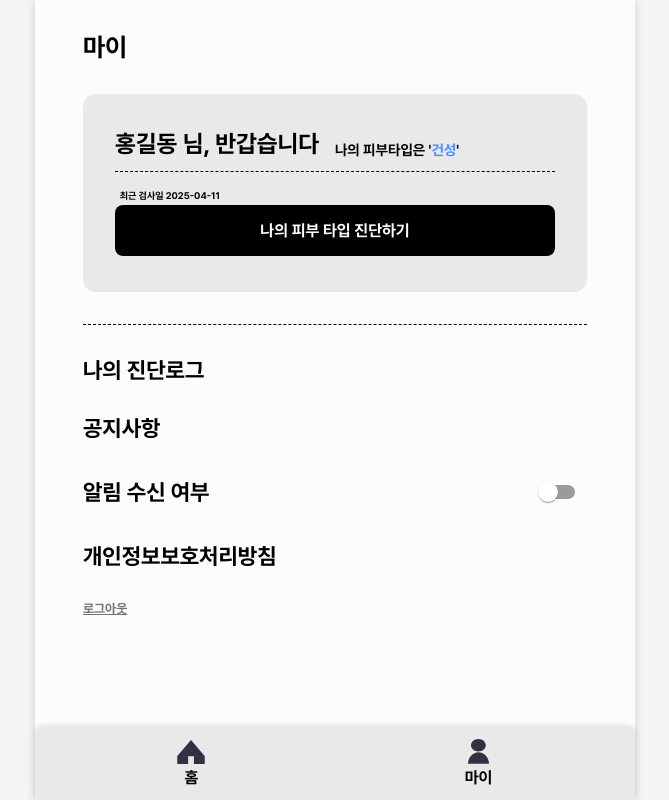
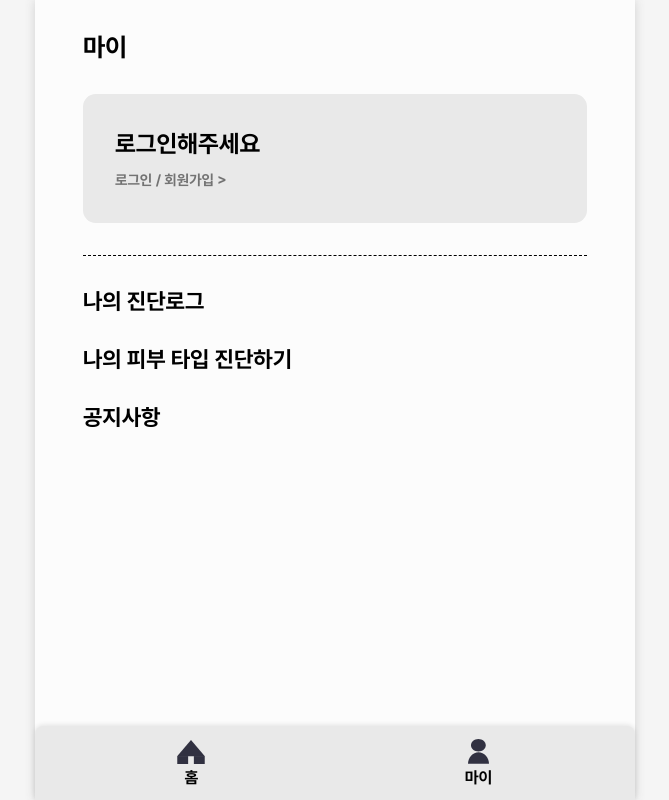
Before and after one commit to AcneLog/AcneLog_web, a React (Vite) app: page /my in a window 1280 px wide. Shown: the whole page, without its empty margins (305-974 px from the left). Built offline with nearby package versions, Linux system fonts and the light colour scheme.

Commit message:
[#14] refactor: 홈 화면 스타일링 수정 및 파일 위치 수정

```diff
--- a/src/pages/My/My.tsx
+++ b/src/pages/My/My.tsx
@@ -3,7 +3,7 @@ import useCustomNavigate from '../../hooks/useNavigate';
 import Switch from '@mui/material/Switch';
 
 function My() {
-  const isLoggedIn = true; // [TODO] 사용자 로그인 여부
+  const isLoggedIn = false; // [TODO] 사용자 로그인 여부
   const goToPage = useCustomNavigate();
 
   // [TODO] api: 사용자 피부타입
--- a/src/diagnosis/Diagnosis.tsx
+++ b/src/pages/diagnosis/Diagnosis.tsx
@@ -1,6 +1,6 @@
 import React, { useState } from 'react';
 import * as S from './Diagnosis.styles';
-import useCustomNavigate from '../hooks/useNavigate';
+import useCustomNavigate from '../../hooks/useNavigate';
 
 const Diagnosis: React.FC = () => {
   const [image, setImage] = useState<string | null>(null);
--- a/src/home/Home.styles.tsx
+++ b/src/pages/home/Home.styles.tsx
@@ -33,6 +33,7 @@ export const Itm = styled.div`
   font-size: 1rem;
   width: 100%;
   text-align: center;
+  cursor: pointer;
   img {
     border-radius: 0.35rem;
   }
--- a/src/home/Home.tsx
+++ b/src/pages/home/Home.tsx
@@ -1,5 +1,5 @@
 import * as S from './Home.styles';
-import useCustomNavigate from '../hooks/useNavigate';
+import useCustomNavigate from '../../hooks/useNavigate';
 import { acneImages, youtubeThumbnails, productRecommendations } from './homeDummyData';
 
 function Home() {
@@ -8,7 +8,7 @@ function Home() {
   return (
     <div>
       <S.HomeSection>
-        <img src="src/assets/img/배너.svg" width="100%" />
+        <img src="src/assets/banner.svg" width="100%" style={{ cursor: 'pointer' }} />
       </S.HomeSection>
       <S.HomeSection>
         <S.Header>
--- a/src/pages/PeoplesLog.tsx
+++ b/src/pages/peoplesLog/PeoplesLog.tsx
@@ -1,6 +1,7 @@
 import * as S from './PeoplesLog.styles';
 import Pagination from '@mui/material/Pagination';
 import React, { useState } from 'react';
+import useCustomNavigate from '../../hooks/useNavigate';
 import {
   dummyData,
   diagnosisNameMap,
@@ -10,6 +11,7 @@ import {
 } from './peoplesLogDummyData';
 
 function PeoplesLog() {
+  const goToPage = useCustomNavigate();
   const [page, setPage] = useState(1);
   const [selectedCategory, setSelectedCategory] = useState('전체');
   const categories = ['전체', '화농성', '염증성', '좁쌀'];
@@ -45,7 +47,11 @@ function PeoplesLog() {
 
       <S.LogList>
         {logList.map((log, idx) => (
-          <S.LogItem name={log.name as 'A' | 'B' | 'C'} key={idx}>
+          <S.LogItem
+            name={log.name as 'A' | 'B' | 'C'}
+            key={idx}
+            onClick={() => goToPage('/peoplesLogDetail')}
+          >
             <S.LogImage src={log.image} alt={log.name} />
             <S.LogBox>
               <S.LogName type="name">
--- /dev/null
+++ b/src/pages/peoplesLog/PeoplesLogDetail.tsx
@@ -0,0 +1,4 @@
+function PeoplesLogDetail() {
+  return <h1>피플즈로그 상세페이지입니다!</h1>;
+}
+export default PeoplesLogDetail;
--- a/src/routes/Router.tsx
+++ b/src/routes/Router.tsx
@@ -1,15 +1,16 @@
 import { BrowserRouter, Routes, Route } from 'react-router-dom';
-import Home from '../home/Home';
+import Home from '../pages/home/Home';
 import DefaultLayout from '../layout/DefaultLayout';
 import PrivateRoute from './PrivateRoute';
 import MyLog from '../pages/MyLog';
 import Login from '../pages/Login/Login';
 import NotFound from '../pages/NotFound';
-import Diagnosis from '../diagnosis/Diagnosis';
+import Diagnosis from '../pages/diagnosis/Diagnosis';
 import My from '../pages/My/My';
 import SkinDiagnosis from '../pages/SkinDiagnosis';
 import Notice from '../pages/Notice';
-import PeoplesLog from '../pages/PeoplesLog';
+import PeoplesLog from '../pages/peoplesLog/PeoplesLog';
+import PeoplesLogDetail from '../pages/peoplesLog/peoplesLogDetail';
 
 function AppRouter() {
   return (
@@ -23,6 +24,7 @@ function AppRouter() {
           <Route path="/peoplesLog" element={<PeoplesLog />} />
           <Route path="/notice" element={<Notice />} />
           <Route path="/peoplesLog" element={<PeoplesLog />} />
+          <Route path="/peoplesLogDetail" element={<PeoplesLogDetail />} />
 
           {/* 로그인한 사람만 접근 가능한 라우트 */}
           <Route element={<PrivateRoute />}>
```
Also changed, not shown: src/assets/banner.svg (added), src/pages/diagnosis/Diagnosis.styles.ts (renamed from src/diagnosis/Diagnosis.styles.ts), src/pages/home/PeoplesLog.tsx (renamed from src/home/PeoplesLog.tsx), src/pages/home/homeDummyData.ts (renamed from src/home/homeDummyData.ts), src/pages/peoplesLog/PeoplesLog.styles.ts (renamed from src/pages/PeoplesLog.styles.ts), src/pages/peoplesLog/peoplesLogDummyData.ts (renamed from src/pages/peoplesLogDummyData.ts).
